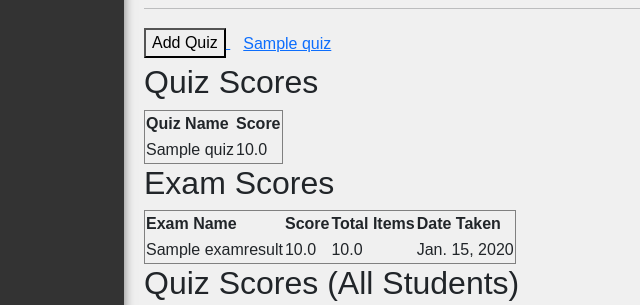
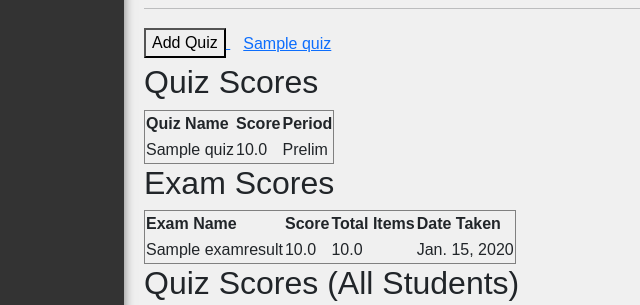
Before and after one commit to JB-Sibs/Reinitialize-working-quiz, a Django app: page /course/1/ in a window 1280 px wide. Shown: the part 605-910 px from the top of the page, without its empty margins (126-766 px from the left). Run offline with Django 5.2, Linux system fonts and the light colour scheme; a user stored in the database is signed in; tables that the repository leaves empty hold one stand-in row (values such as "Sample post").

Commit message:
period for quiz done

```diff
--- a/class_app/views.py
+++ b/class_app/views.py
@@ -37,14 +37,17 @@ def course_view(request, pk):
     quizzes = Quiz.objects.filter(course=obj)
     # Fetch exam results for the current user and course
     exam_results = ExamResult.objects.filter(course=obj, student=request.user)
-    exam_results_prof= ExamResult.objects.filter(course=obj)
+    exam_results_prof = ExamResult.objects.filter(course=obj)
 
     # Filter grades for quizzes related to this course, and get the quiz name and score
-    results = Grade.objects.filter(quiz__course=obj, user=request.user).values('quiz__name', 'score')
-    results_prof = Grade.objects.filter(quiz__course=obj).values('user__username', 'quiz__name', 'score', 'passed')
+    results = Grade.objects.filter(quiz__course=obj, user=request.user).values('quiz__name', 'score', 'period')
+    results_prof = Grade.objects.filter(quiz__course=obj).values('user__username', 'quiz__name', 'score', 'passed', 'period')
+
+    # Get grades filtered by period
     prelim_grades = get_prelim_grades(user=request.user)
     midterm_grades = get_midterm_grades(user=request.user)
     final_grades = get_final_grades(user=request.user)
+
     # Pass context to the template
     context = {
         'obj': obj,
@@ -52,8 +55,8 @@ def course_view(request, pk):
         'materials': materials,
         'quizzes': quizzes,
         'results': results,  # Passing both the quiz name and score
-        'exam_results': exam_results,  # Passing the exam results to the template'
-        'exam_results_prof': exam_results_prof,  # Passing the exam results to the template'
+        'exam_results': exam_results,  # Passing the exam results to the template
+        'exam_results_prof': exam_results_prof,  # Passing the exam results to the template
         'results_prof': results_prof,
         'prelim_grades': prelim_grades,
         'midterm_grades': midterm_grades,
@@ -61,6 +64,7 @@ def course_view(request, pk):
     }
 
     return render(request, 'course.html', context)
+
 
 def all_announcements_view(request):
     # Fetch all courses for the current user through Enrollment
--- a/quizzes/forms.py
+++ b/quizzes/forms.py
@@ -7,7 +7,7 @@ from questions.models import Question, Answer
 class QuizForm(forms.ModelForm):
     class Meta:
         model = Quiz
-        fields = ['name', 'course', 'topic', 'no_of_questions', 'time', 'req_score_to_pass']
+        fields = ['name', 'course', 'topic', 'no_of_questions', 'time', 'req_score_to_pass','period']
         widgets = {
             'name': forms.TextInput(attrs={'class': 'form-control'}),
             'course': forms.HiddenInput(),
@@ -15,6 +15,7 @@ class QuizForm(forms.ModelForm):
             'no_of_questions': forms.NumberInput(attrs={'class': 'form-control'}),
             'time': forms.NumberInput(attrs={'class': 'form-control', 'placeholder': 'duration of the quiz in minutes'}),
             'req_score_to_pass': forms.NumberInput(attrs={'class': 'form-control', 'placeholder': 'score to pass'}),
+            'period': forms.Select(choices=Quiz.PERIOD_CHOICES, attrs={'class': 'form-control'})  # Dropdown for period
         }
 
     def __init__(self, *args, **kwargs):
--- a/quizzes/models.py
+++ b/quizzes/models.py
@@ -3,13 +3,18 @@ from django.db import models
 import random
 from django.utils.text import slugify
 class Quiz(models.Model):
+    PERIOD_CHOICES = [
+        ('prelim', 'Prelim'),
+        ('midterm', 'Midterm'),
+        ('final', 'Final'),
+    ]
     name = models.CharField(max_length=120)
     course = models.ForeignKey('class_app.Course', on_delete=models.CASCADE)  # String reference to avoid direct import
     topic = models.CharField(max_length=120)
     no_of_questions = models.IntegerField()
     time = models.IntegerField(help_text="duration of the quiz")
     req_score_to_pass = models.FloatField(help_text="score to pass")
-
+    period = models.CharField(max_length=7, choices=PERIOD_CHOICES, default='prelim')  # New field to choose period
     def __str__(self):
         return f"{self.name} - {self.topic}"
 
--- a/templates/course.html
+++ b/templates/course.html
@@ -107,6 +107,7 @@
         <tr>
             <th>Quiz Name</th>
             <th>Score</th>
+            <th>Period</th> <!-- Add a column for the period -->
         </tr>
     </thead>
     <tbody>
@@ -114,10 +115,11 @@
         <tr>
             <td>{{ result.quiz__name }}</td>
             <td>{{ result.score }}</td>
+            <td>{{ result.period|capfirst }}</td> <!-- Show the period -->
         </tr>
         {% empty %}
         <tr>
-            <td colspan="2">No quiz results available.</td>
+            <td colspan="3">No quiz results available.</td>
         </tr>
         {% endfor %}
     </tbody>
@@ -244,5 +246,4 @@
     </tbody>
 </table>
 
-
 {% endblock %}
```
Also changed, not shown: quizzes/views.py (+4 -6 lines), quizzes/migrations/0008_quiz_period.py (added).
